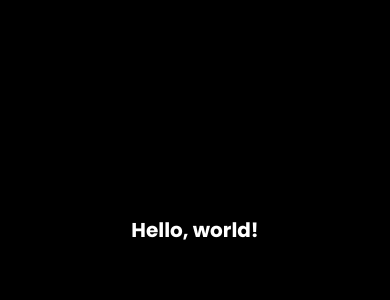
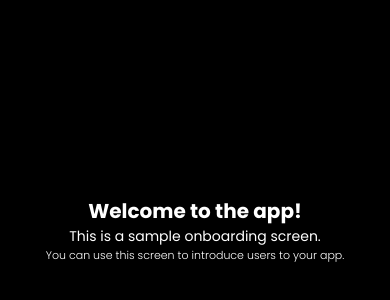
Before and after one commit to yaseenhalabi/Halabi, a React Native app: screen / in a window 390 px wide. Shown: the part 192-492 px from the top of the page. Built offline with nearby package versions, Linux system fonts and the light colour scheme.

Commit message:
feat: implemented redux and redux-persist

```diff
--- a/App.tsx
+++ b/App.tsx
@@ -1,16 +1,26 @@
 import { StatusBar } from 'expo-status-bar';
-import { StyleSheet, Text, View } from 'react-native';
+import { StyleSheet, View } from 'react-native';
 import CustomText from './components/CustomText';
 import FontLoader from './utils/FontLoader';
+import ProviderAndPersistor from './redux/ProviderAndPersistor';
+import { useEffect } from 'react';
+import Onboarding from './components/Onboarding';
 export default function App() {
   const loaded = FontLoader();
-
   if (!loaded) return null;
 
+  const firstLaunch = true;
+
+  if (firstLaunch) {
+    return <Onboarding />;
+  }
+
   return (
-    <View style={styles.container}>
-      <CustomText size='large' style='bold'>Hello, world!</CustomText>
-    </View>
+    <ProviderAndPersistor>
+      <View style={styles.container}>
+        <CustomText size='large' style='bold'>Hello, world!</CustomText>
+      </View>
+    </ProviderAndPersistor>
   );
 }
 
--- /dev/null
+++ b/components/Onboarding.tsx
@@ -0,0 +1,20 @@
+import { View, StyleSheet } from 'react-native';
+import CustomText from './CustomText';
+export default function Onboarding() {
+    return (
+        <View style={styles.container}>
+            <CustomText size='large' style='bold'>Welcome to the app!</CustomText>
+            <CustomText size='medium' style='regular'>This is a sample onboarding screen.</CustomText>
+            <CustomText size='small' style='light'>You can use this screen to introduce users to your app.</CustomText>
+        </View>
+    );
+}
+
+const styles = StyleSheet.create({
+    container: {
+        backgroundColor: '#000',
+        flex: 1,
+        alignItems: 'center',
+        justifyContent: 'center',
+    },
+});
--- a/package.json
+++ b/package.json
@@ -9,11 +9,15 @@
     "web": "expo start --web"
   },
   "dependencies": {
+    "@react-native-async-storage/async-storage": "^2.0.0",
+    "@reduxjs/toolkit": "^2.2.7",
     "expo": "^51.0.32",
+    "expo-font": "~12.0.10",
     "expo-status-bar": "~1.12.1",
     "react": "18.2.0",
     "react-native": "0.74.5",
-    "expo-font": "~12.0.10"
+    "react-redux": "^9.1.2",
+    "redux-persist": "^6.0.0"
   },
   "devDependencies": {
     "@babel/core": "^7.20.0",
--- /dev/null
+++ b/redux/ProviderAndPersistor.tsx
@@ -0,0 +1,16 @@
+import { store, persistor } from './store';
+import { Provider } from 'react-redux';
+import { PersistGate } from 'redux-persist/integration/react';
+
+type ProviderAndPersistorProps = {
+    children: React.ReactNode;
+};
+export default function ProviderAndPersistor({ children } : ProviderAndPersistorProps) {
+    return (
+        <Provider store={store}>
+            <PersistGate loading={null} persistor={persistor}>
+                {children}
+            </PersistGate>
+        </Provider>
+    );
+}
--- /dev/null
+++ b/redux/store.ts
@@ -0,0 +1,30 @@
+import { configureStore } from '@reduxjs/toolkit';
+import { persistReducer, persistStore } from 'redux-persist';
+import AsyncStorage from '@react-native-async-storage/async-storage';
+import { combineReducers } from '@reduxjs/toolkit';
+import userSlice from './userSlice';
+const persistConfig = {
+  key: 'root',
+  storage: AsyncStorage,
+};
+
+const rootReducer = combineReducers({
+  user: userSlice,
+});
+const persistedReducer = persistReducer(persistConfig, rootReducer);
+
+const store = configureStore({
+  reducer: persistedReducer,
+
+  middleware: (getDefaultMiddleware) =>
+    getDefaultMiddleware({
+      serializableCheck: {
+        ignoredActions: ['persist/PERSIST', 'persist/PURGE', 'persist/REHYDRATE'],
+        ignoredPaths: ['register', 'rehydrate'],
+      },
+    }),
+});
+
+const persistor = persistStore(store);
+
+export { store, persistor };
--- /dev/null
+++ b/redux/userSlice.tsx
@@ -0,0 +1,15 @@
+import { createSlice } from '@reduxjs/toolkit';
+
+const userSlice = createSlice({
+    name: 'user',
+    initialState: [],
+    reducers: {
+        setUser: (state, action) => {
+            state = action.payload;
+        }
+    }
+});
+
+export const { setUser } = userSlice.actions;
+
+export default userSlice.reducer;
```
Also changed, not shown: 1 other file (tests, documents, lock files or other folders).
